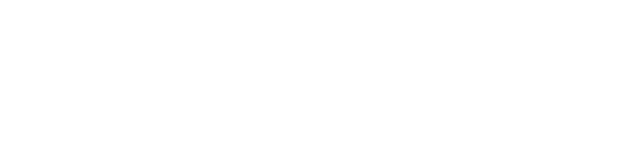
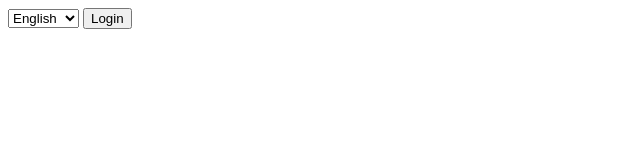
Before and after one commit to Chakaitos/chaka.js, a plain HTML site: page index.html in a window 1280 px wide. Shown: the whole page, without its empty margins (0-640 px from the left). Drawn offline with Linux system fonts and the light colour scheme.

Commit message:
HTML language dropdown and login button

```diff
--- a/index.html
+++ b/index.html
@@ -1,8 +1,15 @@
 <html>
   <head>
-
   </head>
   <body>
+    <div id="logindiv">
+      <select id="lang">
+        <option value="en">English</option>
+        <option value="es">Spanish</option>
+      </select>
+      <input type="button" value="Login" id="login" />
+    </div>
+    <h1 id="greeting"></h1>
     <script src="jquery-1.11.2.js"></script>
     <script src="chaka.js"></script>
     <script src="app.js"></script>
```
Lines whose indentation alone changed are shown as unchanged.
